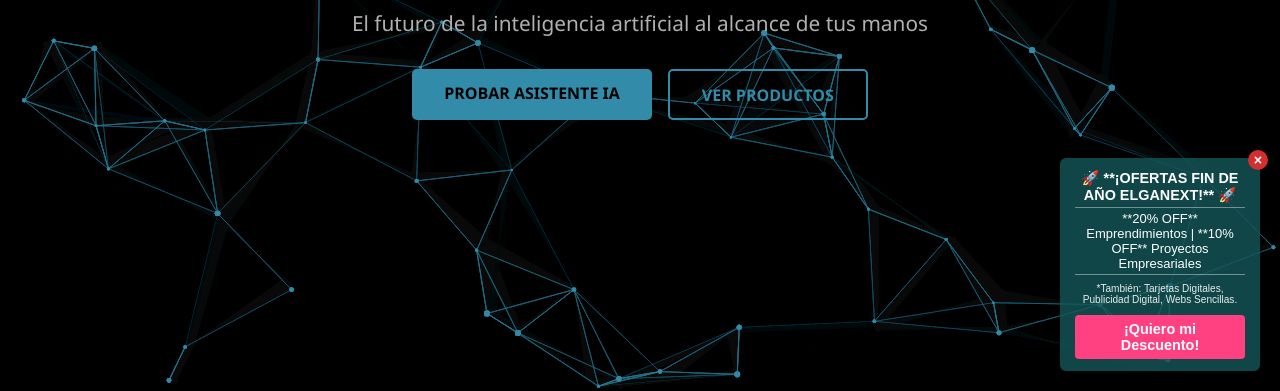
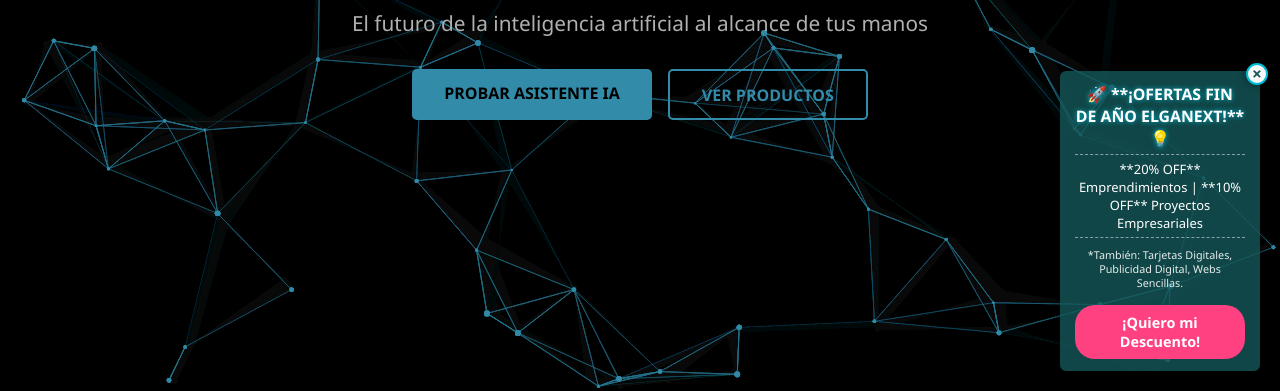
Before and after one commit to elga21/ELGANEXT, a website: page public/home.html in a window 1280 px wide. Shown: the part 409-800 px from the top of the page. Drawn offline with Linux system fonts and the light colour scheme.

Commit message:
Enhance Elganext promo banner design and text
Updated the Elganext promo banner with new styles and content.

```diff
--- a/public/home.html
+++ b/public/home.html
@@ -74,48 +74,59 @@
             </div>
         </div>
 
-    <div id="elganext-promo-banner">
+
+
+<div id="elganext-promo-banner">
     <span class="close-btn" onclick="document.getElementById('elganext-promo-banner').style.display='none'">&times;</span>
     <div class="banner-content">
         <p class="main-message">
-            🚀 **¡OFERTAS FIN DE AÑO ELGANEXT!** 🚀
+            🚀 **¡OFERTAS FIN DE AÑO ELGANEXT!** 💡
         </p>
         <p class="details">
             **20% OFF** Emprendimientos | **10% OFF** Proyectos Empresariales
         </p>
-        <p class="small-text">
+        <div class="services-list">
             *También: Tarjetas Digitales, Publicidad Digital, Webs Sencillas.
-        </p>
+        </div>
         <a href="contact.html" class="cta-button">¡Quiero mi Descuento!</a>
     </div>
 </div>
 
 <style>
-    /* Estilos del Banner Flotante */
+    /* ---------------------------------- */
+    /* ESTILOS CSS DEL BANNER ELGANEXT   */
+    /* ---------------------------------- */
+
     #elganext-promo-banner {
+        /* Posicionamiento fijo y capas */
         position: fixed;
         bottom: 20px;
         right: 20px;
         z-index: 1000;
-        /* Fondo #155859 con una opacidad de 0.8 (50% transparente sería 0.5, ajustado a "casi transparente") */
+
+        /* Apariencia y Transparencia */
+        /* Fondo #155859 con opacidad de 0.8 (casi transparente) */
         background-color: rgba(21, 88, 89, 0.8);
         color: white;
-        padding: 12px 15px; /* Reducido para hacerlo más pequeño */
-        border-radius: 6px; /* Bordes más pequeños */
-        box-shadow: 0 3px 10px rgba(0, 0, 0, 0.3);
-        max-width: 200px; /* Tamaño máximo reducido (aprox 40% más pequeño que 300px) */
-        font-family: Arial, sans-serif;
-        font-size: 0.9em; /* Reducir tamaño de fuente general */
-        /* Animación inicial de entrada */
+        padding: 12px 15px;
+        border-radius: 6px;
+        box-shadow: 0 4px 15px rgba(0, 0, 0, 0.5); /* Sombra más fuerte */
+
+        /* Dimensiones (40% más pequeño) */
+        max-width: 200px;
+        font-family: 'Segoe UI', Tahoma, Geneva, Verdana, sans-serif;
+        font-size: 0.9em;
+
+        /* Animación inicial (oculto por defecto) */
         opacity: 0;
-        transform: scale(0.8);
-        transition: opacity 0.5s ease-out, transform 0.5s ease-out;
+        transform: translate(20px, 20px) scale(0.7);
+        transition: opacity 0.6s ease-out, transform 0.6s cubic-bezier(0.175, 0.885, 0.32, 1.275);
     }
 
-    /* Clase que se añade al cargar para mostrar la animación */
+    /* Clase para la animación de entrada */
     #elganext-promo-banner.show {
         opacity: 1;
-        transform: scale(1);
+        transform: translate(0, 0) scale(1);
     }
 
     .banner-content {
@@ -124,73 +135,86 @@
     }
 
     .main-message {
-        font-size: 1em;
+        font-size: 1.1em;
         font-weight: bold;
-        margin-bottom: 3px;
+        margin-bottom: 5px;
+        /* Efecto de brillo de neón tecnológico */
+        text-shadow: 0 0 5px #00bcd4;
     }
 
     .details {
         font-size: 0.9em;
-        margin-bottom: 8px;
-        padding: 3px 0;
-        border-top: 1px solid rgba(255, 255, 255, 0.4);
-        border-bottom: 1px solid rgba(255, 255, 255, 0.4);
+        margin-bottom: 10px;
+        padding: 5px 0;
+        /* Líneas de separación tipo interfaz */
+        border-top: 1px dashed rgba(255, 255, 255, 0.5);
+        border-bottom: 1px dashed rgba(255, 255, 255, 0.5);
     }
 
-    .small-text {
-        font-size: 0.7em;
+    .services-list {
+        font-size: 0.75em;
         opacity: 0.9;
-        margin-bottom: 10px;
+        margin-bottom: 15px;
+        line-height: 1.3;
     }
 
+    /* Botón de Llamada a la Acción */
     .cta-button {
         display: inline-block;
-        background-color: #ff4081;
+        background-color: #ff4081; /* Color de acento */
         color: white;
-        padding: 6px 12px;
+        padding: 8px 15px;
         text-decoration: none;
-        border-radius: 4px;
+        border-radius: 20px; /* Borde más redondeado */
         font-weight: bold;
-        transition: background-color 0.3s, transform 0.1s;
+        transition: background-color 0.3s, transform 0.15s, box-shadow 0.3s;
     }
 
     .cta-button:hover {
         background-color: #e91e63;
-        transform: scale(1.05); /* Pequeña animación al pasar el ratón */
+        transform: scale(1.08); /* Crece ligeramente */
+        box-shadow: 0 0 10px #ff4081; /* Efecto de brillo al pasar el ratón */
     }
 
-    /* Estilos para el botón de cerrar (X) */
+    /* Botón de Cerrar (X) - Resaltado */
     .close-btn {
         position: absolute;
         top: -8px;
         right: -8px;
-        color: white;
-        background-color: #d32f2f; /* Rojo intenso para resaltar la 'X' */
+        color: #155859; /* Color oscuro */
+        background-color: #f7f7f7; /* Fondo claro para contraste */
+        border: 2px solid #00bcd4; /* Borde cian para resaltar */
         border-radius: 50%;
-        width: 20px;
-        height: 20px;
-        line-height: 20px;
+        width: 22px;
+        height: 22px;
+        line-height: 18px; /* Ajuste para centrar la X */
         text-align: center;
-        font-size: 1em;
+        font-size: 1.2em;
         cursor: pointer;
         font-weight: bold;
-        transition: background-color 0.2s, transform 0.2s;
+        transition: background-color 0.2s, transform 0.2s, color 0.2s;
+        box-shadow: 0 0 8px rgba(0, 0, 0, 0.4);
     }
 
     /* Animación de Resaltado para la 'X' */
     .close-btn:hover {
-        background-color: #ff4081; /* Cambia a un color llamativo al pasar el ratón */
-        transform: scale(1.2) rotate(5deg); /* Aumenta el tamaño y rota ligeramente */
-        box-shadow: 0 0 5px rgba(255, 255, 255, 0.8);
+        background-color: #ff4081; /* Cambia a color de acento */
+        color: white;
+        transform: scale(1.3) rotate(15deg); /* Crece y rota dramáticamente */
+        border-color: white;
     }
 </style>
 
 <script>
-    // JavaScript para aplicar la animación de entrada al cargar la página
+    /* ---------------------------------- */
+    /* JAVASCRIPT DEL BANNER ELGANEXT   */
+    /* ---------------------------------- */
+
+    // Script para aplicar la animación de entrada al cargar la página (Efecto "Popup Tecnológico")
     document.addEventListener('DOMContentLoaded', function() {
         const banner = document.getElementById('elganext-promo-banner');
 
-        // Espera un momento para asegurar que el CSS inicial se ha cargado antes de aplicar la clase 'show'
+        // Retraso de 100ms para asegurar que el CSS de la transición se aplique
         setTimeout(() => {
             banner.classList.add('show');
         }, 100);
```
